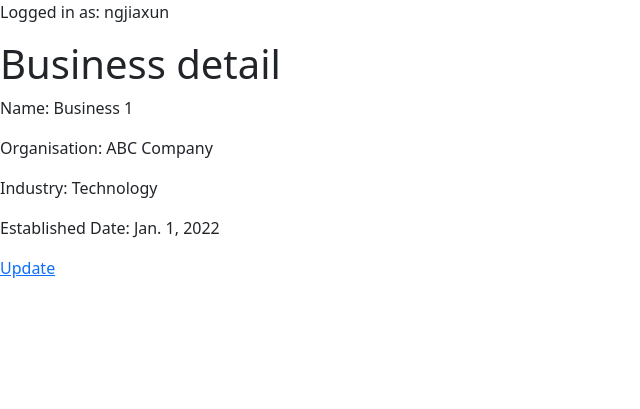
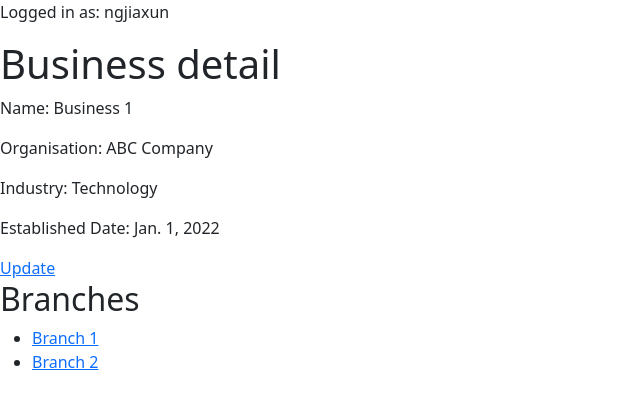
Before and after one commit to ngjiaxun/platter, a Django app: page /multiuser/business/1/ in a window 1280 px wide. Shown: the top 409 px of the page, without its empty margins (0-640 px from the left). Run offline with Django 4.2, Linux system fonts and the light colour scheme; a user stored in the database is signed in; data comes from the database, SQL or seed files in the repository.

Commit message:
List businesses in organisation detail page, and list branches in business detail page

```diff
--- a/multiuser/templates/business_detail.html
+++ b/multiuser/templates/business_detail.html
@@ -8,4 +8,11 @@
     <p>Established Date: {{ business.established_date }}</p>
 
     <a href="{% url 'business_update' business.id %}">Update</a>
+
+    <h2>Branches</h2>
+    <ul>
+        {% for branch in branches %}
+            <li><a href="{% url 'branch_detail' branch.id %}">{{ branch.name }}</a></li>
+        {% endfor %}
+    </ul>
 {% endblock %}
--- a/multiuser/views.py
+++ b/multiuser/views.py
@@ -36,6 +36,11 @@ class OrganisationDetailView(LoginRequiredMixin, DetailView):
         user = self.request.user
         queryset = get_objects_for_user(user, 'multiuser.view_organisation')
         return queryset
+
+    def get_context_data(self, **kwargs):
+        context = super().get_context_data(**kwargs)
+        context['businesses'] = Business.objects.filter(organisation=self.object)
+        return context
 
 class OrganisationUpdateView(LoginRequiredMixin, UpdateView):
     model = Organisation
@@ -88,6 +93,11 @@ class BusinessDetailView(LoginRequiredMixin, DetailView):
         user = self.request.user
         queryset = get_objects_for_user(user, 'multiuser.view_business')
         return queryset
+
+    def get_context_data(self, **kwargs):
+        context = super().get_context_data(**kwargs)
+        context['branches'] = Branch.objects.filter(business=self.object)
+        return context
 
 class BusinessUpdateView(LoginRequiredMixin, UpdateView):
     model = Business
```
Also changed, not shown: multiuser/templates/organisation_detail.html (+7 -0 lines).
